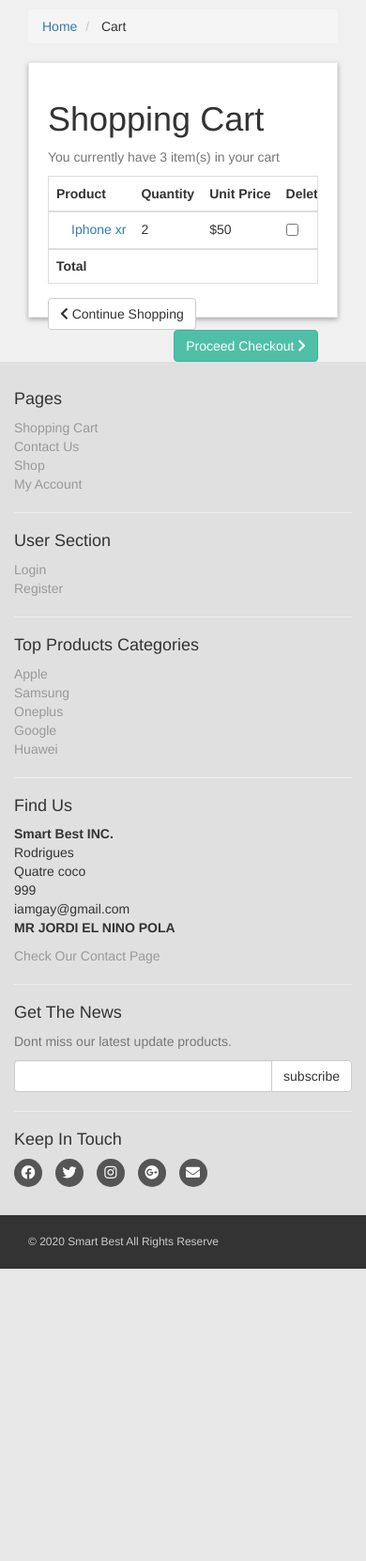
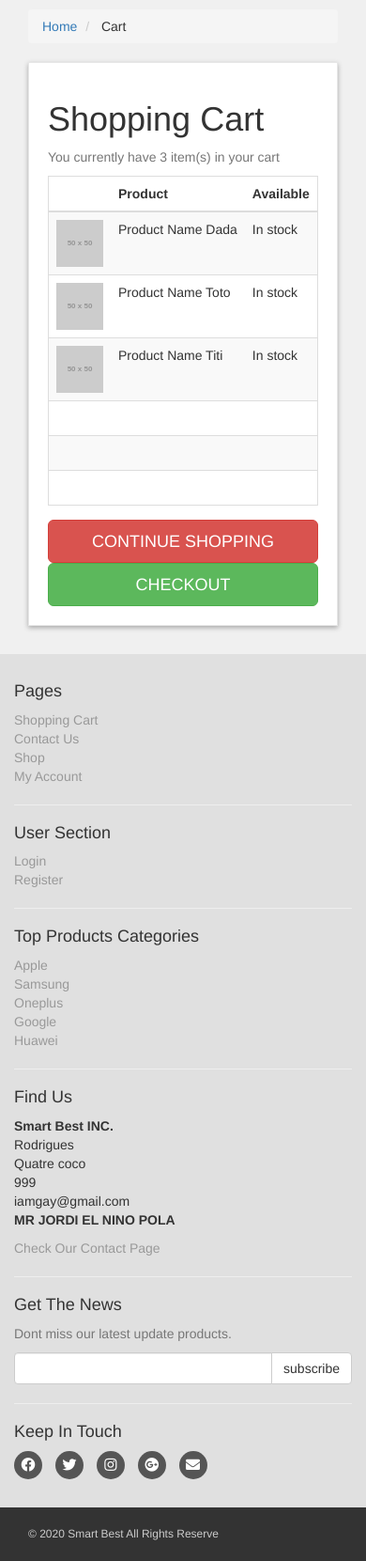
Before and after one commit to Ouweshs28/E-CommerceWebsite, a PHP site: page /cart.php in a window 390 px wide. Shown: the part 164-1825 px from the top of the page at 94% size. Before the commit the page ends 1514 px from the top, so only its background shows below. Run offline with PHP 8.4, Linux system fonts and the light colour scheme; grey boxes labelled with a size stand in for pictures from a placeholder-image service; some libraries are stand-ins or nearby versions.

Commit message:
reworked cart & fixed carousel & initial shop page

```diff
--- a/cart.php
+++ b/cart.php
@@ -168,7 +168,7 @@
 
         </div><!-- col-md-12 Finish -->
 
-        <div id="cart" class="col-md-9"><!-- col-md-9 Begin -->
+        <div id="cart" class="col-md-9" style="width: unset"><!-- col-md-9 Begin -->
 
             <div class="box"><!-- box Begin -->
 
@@ -177,119 +177,86 @@
                     <h1>Shopping Cart</h1>
                     <p class="text-muted">You currently have 3 item(s) in your cart</p>
 
-                    <div class="table-responsive"><!-- table-responsive Begin -->
-
-                        <table class="table"><!-- table Begin -->
-
-                            <thead><!-- thead Begin -->
-
-                            <tr><!-- tr Begin -->
-
-                                <th colspan="2">Product</th>
-                                <th>Quantity</th>
-                                <th>Unit Price</th>
-                                <th colspan="1">Delete</th>
-                                <th colspan="2">Sub-Total</th>
-
-                            </tr><!-- tr Finish -->
-
-                            </thead><!-- thead Finish -->
-
-                            <tbody><!-- tbody Begin -->
-
-                            <tr><!-- tr Begin -->
-
-                                <td>
-
-                                    <img class="img-responsive" src="admin/slide_images/slideimages3.jpg">
-
-                                </td>
-
-
-                                <td>
-
-                                    <a href="#">Iphone xr</a>
-
-                                </td>
-
-                                <td>
-
-                                    2
-
-                                </td>
-
-                                <td>
-
-                                    $50
-
-                                </td>
-
-                                <td>
-
-                                    <input type="checkbox" name="remove[]">
-
-                                </td>
-
-                                <td>
-
-                                    $100
-
-                                </td>
-
-                            </tr><!-- tr Finish -->
-
-                            </tbody><!-- tbody Finish -->
-
-                            <tbody><!-- tbody Begin -->
-
-                            <tr><!-- tr Begin -->
-
-
-                            </tr><!-- tr Finish -->
-
-                            </tbody><!-- tbody Finish -->
-
-
-                            <tfoot><!-- tfoot Begin -->
-
-                            <tr><!-- tr Begin -->
-
-                                <th colspan="5">Total</th>
-                                <th colspan="2">$100</th>
-
-                            </tr><!-- tr Finish -->
-
-                            </tfoot><!-- tfoot Finish -->
-
-                        </table><!-- table Finish -->
-
-                    </div><!-- table-responsive Finish -->
-
-                    <div class="box-footer"><!-- box-footer Begin -->
-
-                        <div class="pull-left"><!-- pull-left Begin -->
-
-                            <a href="index.php" class="btn btn-default"><!-- btn btn-default Begin -->
-
-                                <i class="fa fa-chevron-left"></i> Continue Shopping
-
-                            </a><!-- btn btn-default Finish -->
-
-                        </div><!-- pull-left Finish -->
-
-                        <div class="pull-right"><!-- pull-right Begin -->
-
-
-                            <a href="checkout.php" class="btn btn-primary">
-
-                                Proceed Checkout <i class="fa fa-chevron-right"></i>
-
-                            </a>
-
-                        </div><!-- pull-right Finish -->
-
-                    </div><!-- box-footer Finish -->
-
+                    <div class="container mb-4">
+                        <div class="row">
+                            <div class="col-12">
+                                <div class="table-responsive">
+                                    <table class="table table-striped">
+                                        <thead>
+                                        <tr>
+                                            <th scope="col"> </th>
+                                            <th scope="col">Product</th>
+                                            <th scope="col">Available</th>
+                                            <th scope="col" class="text-center">Quantity</th>
+                                            <th scope="col" class="text-right">Price</th>
+                                            <th> </th>
+                                        </tr>
+                                        </thead>
+                                        <tbody>
+                                        <tr>
+                                            <td><img src="https://dummyimage.com/50x50/55595c/fff" /> </td>
+                                            <td>Product Name Dada</td>
+                                            <td>In stock</td>
+                                            <td>1</td>
+                                            <td class="text-right">124,90 €</td>
+                                            <td class="text-right"><button class="btn btn-sm btn-danger"><i class="fa fa-trash"></i> </button> </td>
+                                        </tr>
+                                        <tr>
+                                            <td><img src="https://dummyimage.com/50x50/55595c/fff" /> </td>
+                                            <td>Product Name Toto</td>
+                                            <td>In stock</td>
+                                            <td>1</td>
+                                            <td class="text-right">33,90 €</td>
+                                            <td class="text-right"><button class="btn btn-sm btn-danger"><i class="fa fa-trash"></i> </button> </td>
+                                        </tr>
+                                        <tr>
+                                            <td><img src="https://dummyimage.com/50x50/55595c/fff" /> </td>
+                                            <td>Product Name Titi</td>
+                                            <td>In stock</td>
+                                            <td>1</td>
+                                            <td class="text-right">70,00 €</td>
+                                            <td class="text-right"><button class="btn btn-sm btn-danger"><i class="fa fa-trash"></i> </button> </td>
+                                        </tr>
+                                        <tr>
+                                            <td></td>
+                                            <td></td>
+                                            <td></td>
+                                            <td></td>
+                                            <td>Sub-Total</td>
+                                            <td class="text-right">255,90 €</td>
+                                        </tr>
+                                        <tr>
+                                            <td></td>
+                                            <td></td>
+                                            <td></td>
+                                            <td></td>
+                                            <td>Shipping</td>
+                                            <td class="text-right">6,90 €</td>
+                                        </tr>
+                                        <tr>
+                                            <td></td>
+                                            <td></td>
+                                            <td></td>
+                                            <td></td>
+                                            <td><strong>Total</strong></td>
+                                            <td class="text-right"><strong>346,90 €</strong></td>
+                                        </tr>
+                                        </tbody>
+                                    </table>
+                                </div>
+                            </div>
+                            <div class="col mb-2">
+                                <div class="row">
+                                    <div class="col-sm-12  col-md-6">
+                                        <a href="shop.php" class="btn btn-lg btn-block btn-danger text-uppercase">Continue Shopping</a>
+                                    </div>
+                                    <div class="col-sm-12 col-md-6 text-right">
+                                        <button class="btn btn-lg btn-block btn-success text-uppercase">Checkout</button>
+                                    </div>
+                                </div>
+                            </div>
+                        </div>
+                    </div>
                 </form><!-- form Finish -->
 
             </div><!-- box Finish -->
--- a/index.php
+++ b/index.php
@@ -168,7 +168,7 @@
 
                </ol><!-- carousel-indicators Finish -->
 
-               <div class="carousel-inner"><!-- carousel-inner Begin -->
+               <div class="carousel-inner" style=" width:100%; height: 500px !important;"><!-- carousel-inner Begin -->
 
                    <div class="item active">
 
```
Also changed, not shown: shop.php (added, +172 -0 lines), admin/slide_images/slideimages1.jpg, admin/slide_images/slideimages2.jpg, admin/slide_images/slideimages3.jpg, admin/slide_images/slideimages4.jpg (added).
